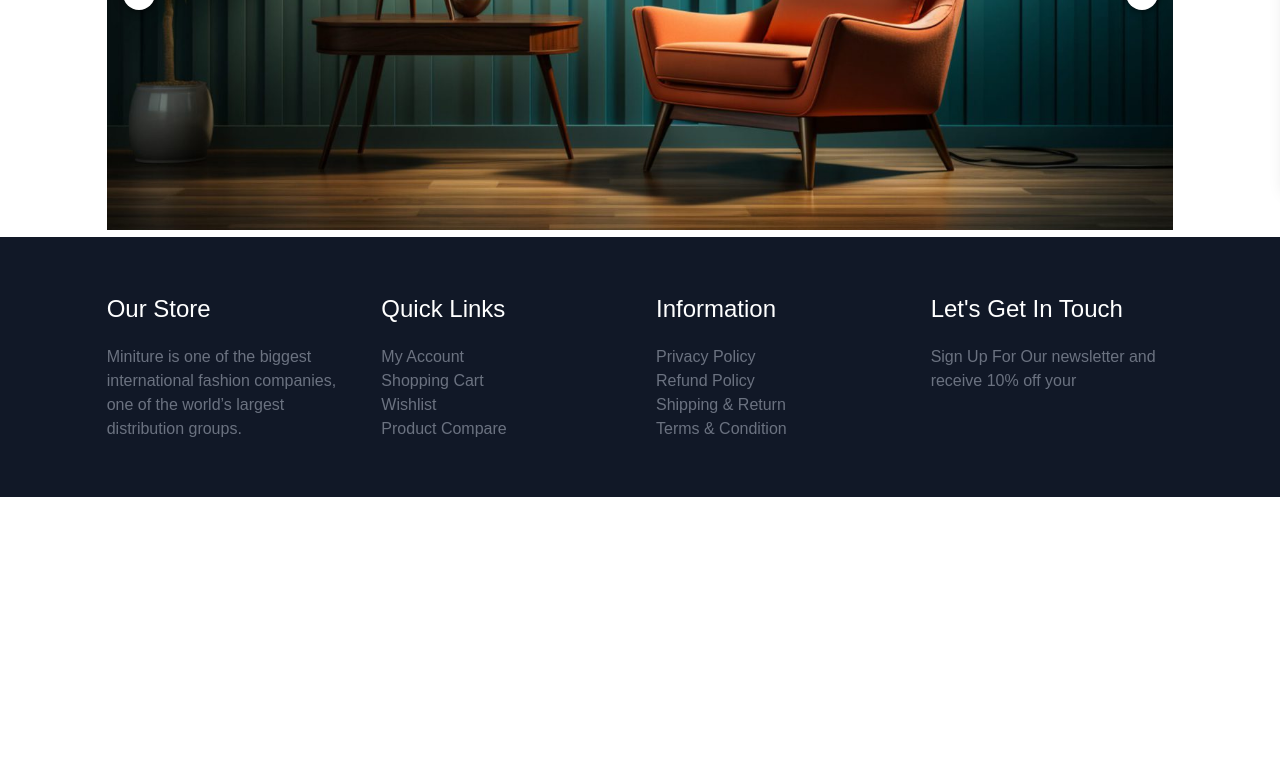
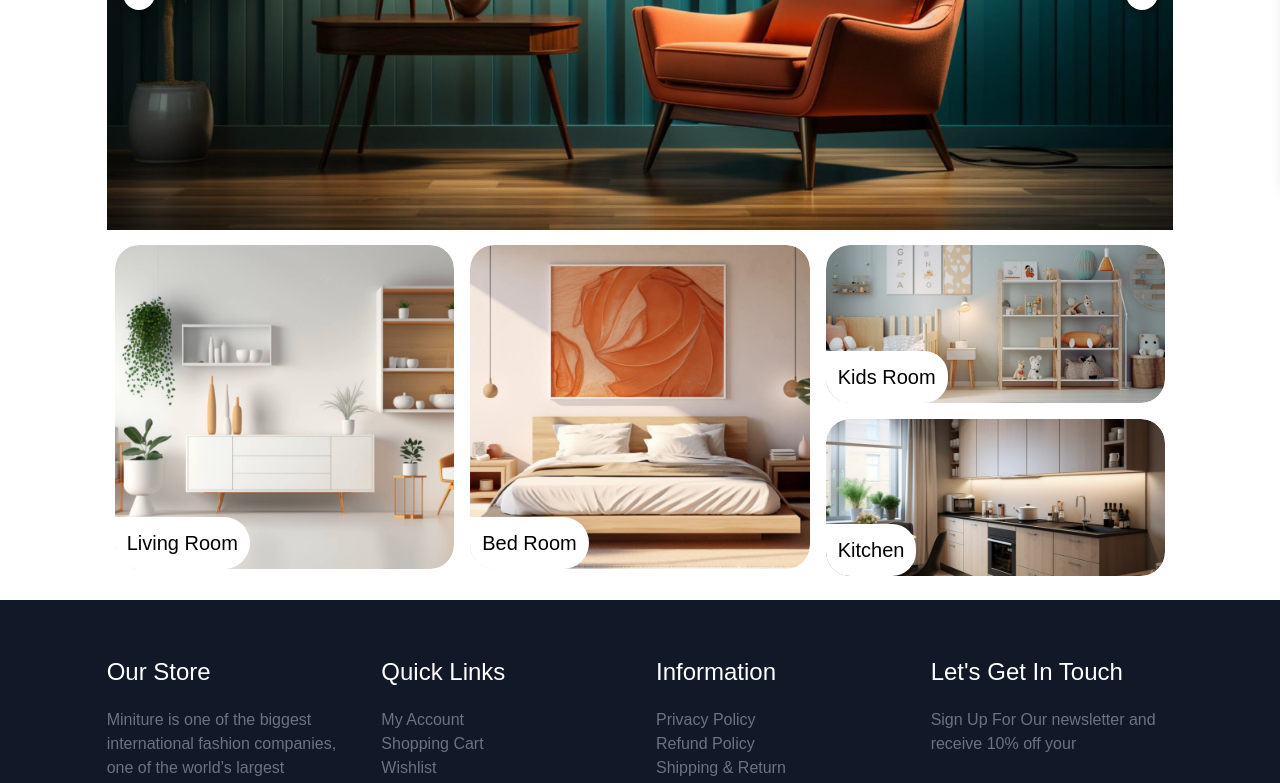
Before and after one commit to blessing986/Furniture-store, a React (Create React App) app: page / in a window 1280 px wide. Shown: the part 614-1397 px from the top of the page. Before the commit the page ends 1111 px from the top, so only its background shows below. Built offline with nearby package versions, Linux system fonts and the light colour scheme.

Commit message:
feat: implemented category section.

```diff
--- /dev/null
+++ b/src/components/Category.jsx
@@ -0,0 +1,56 @@
+import { category } from "../data/Data";
+
+const Category = () => {
+  return (
+    <div>
+      <div className="w-10/12 m-auto">
+        <div>
+          <div className="flex">
+            {category.map((category, key) => (
+              <div className="m-2" key={key}>
+                <div>
+                  {category.img && (
+                    <div className="relative overflow-hidden rounded-3xl">
+                      <img
+                        className="w-full h-full object-cover rounded-3xl hover:scale-110 transition-all ease-in-out duration-700"
+                        src={category.img}
+                        alt="catimg"
+                      />
+
+                      <p className="absolute rounded-full rounded-s-none p-3 border-white bg-white bottom-0 left-0 text-xl capitalize">
+                        {category.name}
+                      </p>
+                    </div>
+                  )}
+
+                  {category.imgs && category.imgs.length > 0 && (
+                    <div>
+                      {category.imgs.map((image, key) => (
+                        <div
+                          key={key}
+                          className="relative overflow-hidden rounded-3xl mb-4"
+                        >
+                          <img
+                            src={image.img}
+                            alt="img"
+                            className="w-full h-full object-cover rounded-3xl hover:scale-110 transition-all ease-in-out duration-700"
+                          />
+
+                          <p className="absolute rounded-3xl rounded-s-none p-3 border-white bg-white bottom-0 text-xl capitalize">
+                            {image.name}
+                          </p>
+                        </div>
+                      ))}
+                    </div>
+                  )}
+                </div>
+              </div>
+            ))}
+          </div>
+        </div>
+      </div>
+    </div>
+  );
+};
+
+export default Category;
--- a/src/pages/Home.jsx
+++ b/src/pages/Home.jsx
@@ -1,9 +1,11 @@
 import Banner from "../components/Banner";
+import Category from "../components/Category";
 
 const Home = () => {
   return (
     <div>
       <Banner />
+      <Category />
     </div>
   );
 };
```
